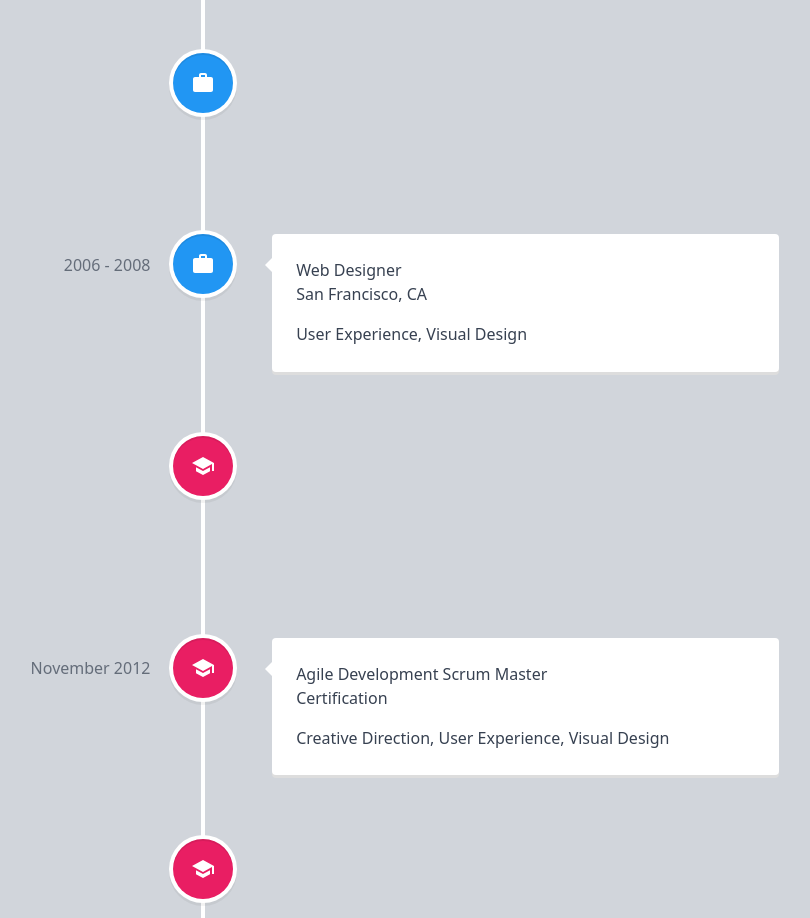
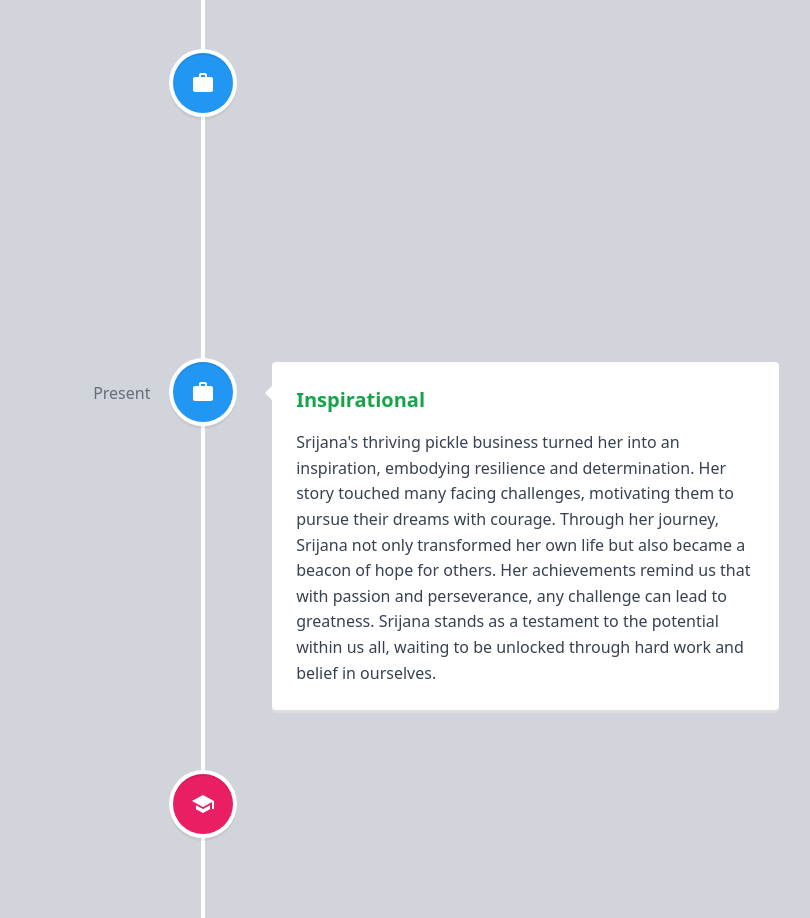
Before and after one commit to anishmendes/Pickle-Ecommerce-Project, a React (Vite) app: page /Ourstory in a window 1280 px wide. Shown: the part 880-1798 px from the top of the page, without its empty margins (437-1247 px from the left). Built offline with nearby package versions, Linux system fonts and the light colour scheme.

Commit message:
timeline chnages

```diff
--- a/src/Components/Pages/Ourstory.jsx
+++ b/src/Components/Pages/Ourstory.jsx
@@ -45,19 +45,19 @@ const Ourstory = () => {
     <h3 className="vertical-timeline-element-title  text-xl font-bold text-green-600">Growth</h3>
     {/* <h4 className="vertical-timeline-element-subtitle">Los Angeles, CA</h4> */}
     <p>
-      User Experience, Visual Design
+    As Srijana poured herself into her pickle-making venture, her business flourished steadily, fueled by glowing word-of-mouth reviews. Her kitchen became a bustling hub of creativity, where new flavors sparked from her innovative spirit. Soon, her pickles graced gourmet stores and local markets, enchanting food enthusiasts everywhere.
     </p>
   </VerticalTimelineElement>
   <VerticalTimelineElement
     className="vertical-timeline-element--work"
-    date="2006 - 2008"
+    date="Present"
     iconStyle={{ background: 'rgb(33, 150, 243)', color: '#fff' }}
     icon={<WorkIcon />}
   >
-    <h3 className="vertical-timeline-element-title">Web Designer</h3>
-    <h4 className="vertical-timeline-element-subtitle">San Francisco, CA</h4>
+    <h3 className="vertical-timeline-element-title text-xl font-bold text-green-600 ">Inspirational</h3>
+    {/* <h4 className="vertical-timeline-element-subtitle">San Francisco, CA</h4> */}
     <p>
-      User Experience, Visual Design
+    Srijana's thriving pickle business turned her into an inspiration, embodying resilience and determination. Her story touched many facing challenges, motivating them to pursue their dreams with courage. Through her journey, Srijana not only transformed her own life but also became a beacon of hope for others. Her achievements remind us that with passion and perseverance, any challenge can lead to greatness. Srijana stands as a testament to the potential within us all, waiting to be unlocked through hard work and belief in ourselves.
     </p>
   </VerticalTimelineElement>
   <VerticalTimelineElement
```
